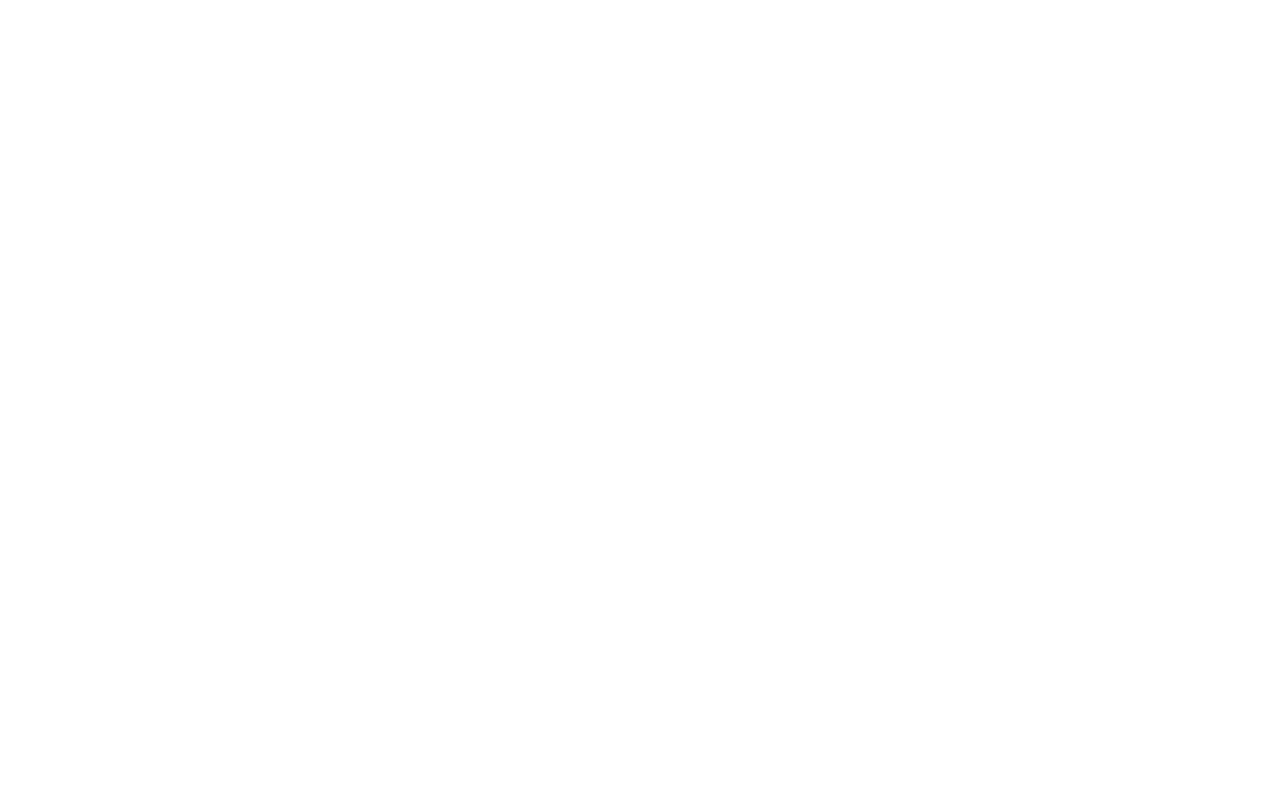
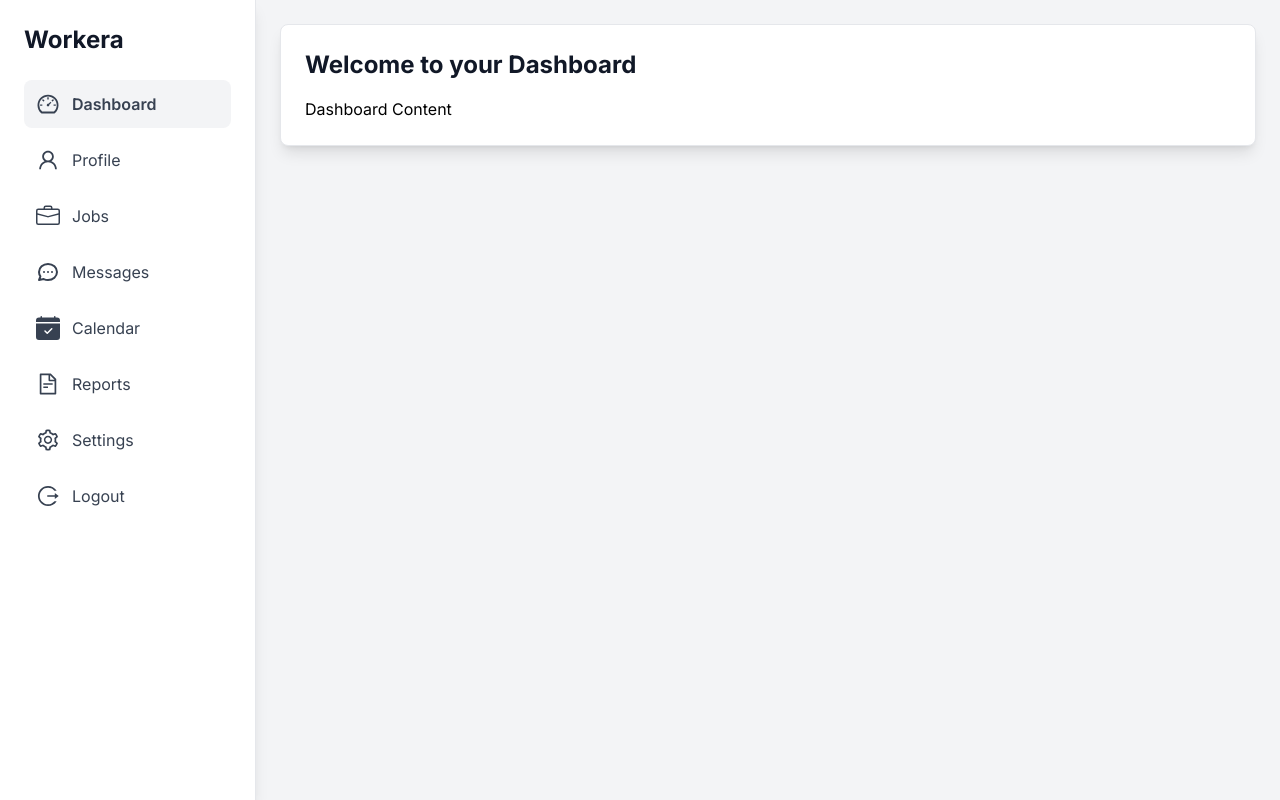
Before and after one commit to mjbhanu03/Freelancing, a React (Vite) app in the folder frontend/: page /dashboard in a window 1280 px wide. Before the commit this address had no page. Built offline with nearby package versions, Linux system fonts and the light colour scheme.

Commit message:
SignUp complete and dashboard Started

```diff
--- a/frontend/src/App.jsx
+++ b/frontend/src/App.jsx
@@ -2,6 +2,7 @@
 import { BrowserRouter as Router, Routes, Route } from "react-router-dom";
 import Login from "./Login/Login";
 import SignUp from "./Login/SignUp";
+import Dashboard from "./Dashboard/Dashboard";
 
 const App = () => {
   const [data, setData] = useState();
@@ -11,6 +12,7 @@
       <Routes>
         <Route path="/" element={<Login />}></Route>
         <Route path="/signup" element={<SignUp />}></Route>
+        <Route path="/dashboard" element={<Dashboard />}></Route>
       </Routes>
     </Router>
   );
--- /dev/null
+++ b/frontend/src/Dashboard/Dashboard.jsx
@@ -0,0 +1,124 @@
+import React, { useState } from "react";
+import {
+  AiOutlineDashboard,
+  AiOutlineUser,
+  AiOutlineFileText,
+  AiOutlineSetting,
+  AiOutlineLogout,
+} from "react-icons/ai";
+import { BsBriefcase, BsFillCalendarCheckFill } from "react-icons/bs";
+import { HiOutlineChat } from "react-icons/hi";
+
+const Dashboard = () => {
+  const [activeTab, setActiveTab] = useState("dashboard");
+
+  return (
+    <div className="flex min-h-screen bg-gray-100">
+      <aside className="w-64 bg-white shadow-lg border-r border-gray-200">
+        <div className="p-6">
+          <h1 className="text-2xl font-bold text-gray-900 mb-6">Workera</h1>
+          <nav>
+            <ul className="space-y-2">
+              <li>
+                <SidebarButton
+                  label="Dashboard"
+                  icon={AiOutlineDashboard}
+                  isActive={activeTab === "dashboard"}
+                  onClick={() => setActiveTab("dashboard")}
+                />
+              </li>
+              <li>
+                <SidebarButton
+                  label="Profile"
+                  icon={AiOutlineUser}
+                  isActive={activeTab === "profile"}
+                  onClick={() => setActiveTab("profile")}
+                />
+              </li>
+              <li>
+                <SidebarButton
+                  label="Jobs"
+                  icon={BsBriefcase}
+                  isActive={activeTab === "jobs"}
+                  onClick={() => setActiveTab("jobs")}
+                />
+              </li>
+              <li>
+                <SidebarButton
+                  label="Messages"
+                  icon={HiOutlineChat}
+                  isActive={activeTab === "messages"}
+                  onClick={() => setActiveTab("messages")}
+                />
+              </li>
+              <li>
+                <SidebarButton
+                  label="Calendar"
+                  icon={BsFillCalendarCheckFill}
+                  isActive={activeTab === "calendar"}
+                  onClick={() => setActiveTab("calendar")}
+                />
+              </li>
+              <li>
+                <SidebarButton
+                  label="Reports"
+                  icon={AiOutlineFileText}
+                  isActive={activeTab === "reports"}
+                  onClick={() => setActiveTab("reports")}
+                />
+              </li>
+              <li>
+                <SidebarButton
+                  label="Settings"
+                  icon={AiOutlineSetting}
+                  isActive={activeTab === "settings"}
+                  onClick={() => setActiveTab("settings")}
+                />
+              </li>
+              <li>
+                <SidebarButton
+                  label="Logout"
+                  icon={AiOutlineLogout}
+                  isActive={activeTab === "logout"}
+                  onClick={() => setActiveTab("logout")}
+                />
+              </li>
+            </ul>
+          </nav>
+        </div>
+      </aside>
+
+      <main className="flex-1 p-6">
+        <div className="bg-white shadow-lg rounded-lg p-6 border border-gray-200">
+          <h2 className="text-2xl font-bold text-gray-900 mb-4">
+            Welcome to your Dashboard
+          </h2>
+          {activeTab === "dashboard" && <div>Dashboard Content</div>}
+          {activeTab === "profile" && <div>Profile Content</div>}
+          {activeTab === "jobs" && <div>Jobs Content</div>}
+          {activeTab === "messages" && <div>Messages Content</div>}
+          {activeTab === "calendar" && <div>Calendar Content</div>}
+          {activeTab === "reports" && <div>Reports Content</div>}
+          {activeTab === "settings" && <div>Settings Content</div>}
+          {activeTab === "logout" && <div>Logout Content</div>}
+        </div>
+      </main>
+    </div>
+  );
+};
+
+const SidebarButton = ({ label, icon: Icon, isActive, onClick }) => {
+  return (
+    <button
+      onClick={onClick}
+      className={`flex items-center w-full p-3 text-gray-700 hover:bg-gray-100 rounded-lg ${
+        isActive ? "bg-gray-100 font-semibold" : ""
+      }`}
+    >
+      <Icon className="h-6 w-6 mr-3" />
+      {label}
+    </button>
+  );
+};
+
+export default Dashboard;
```
